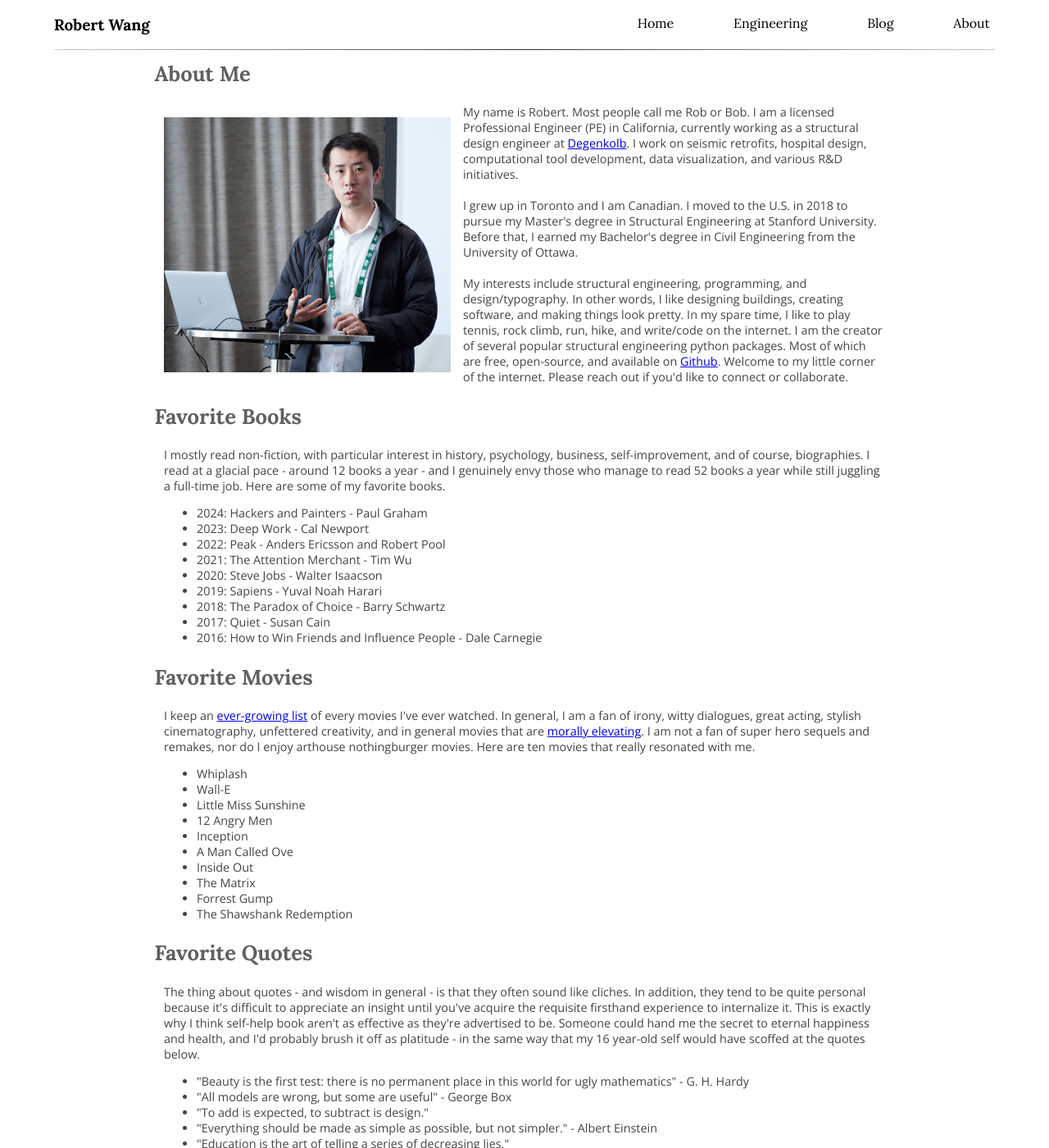
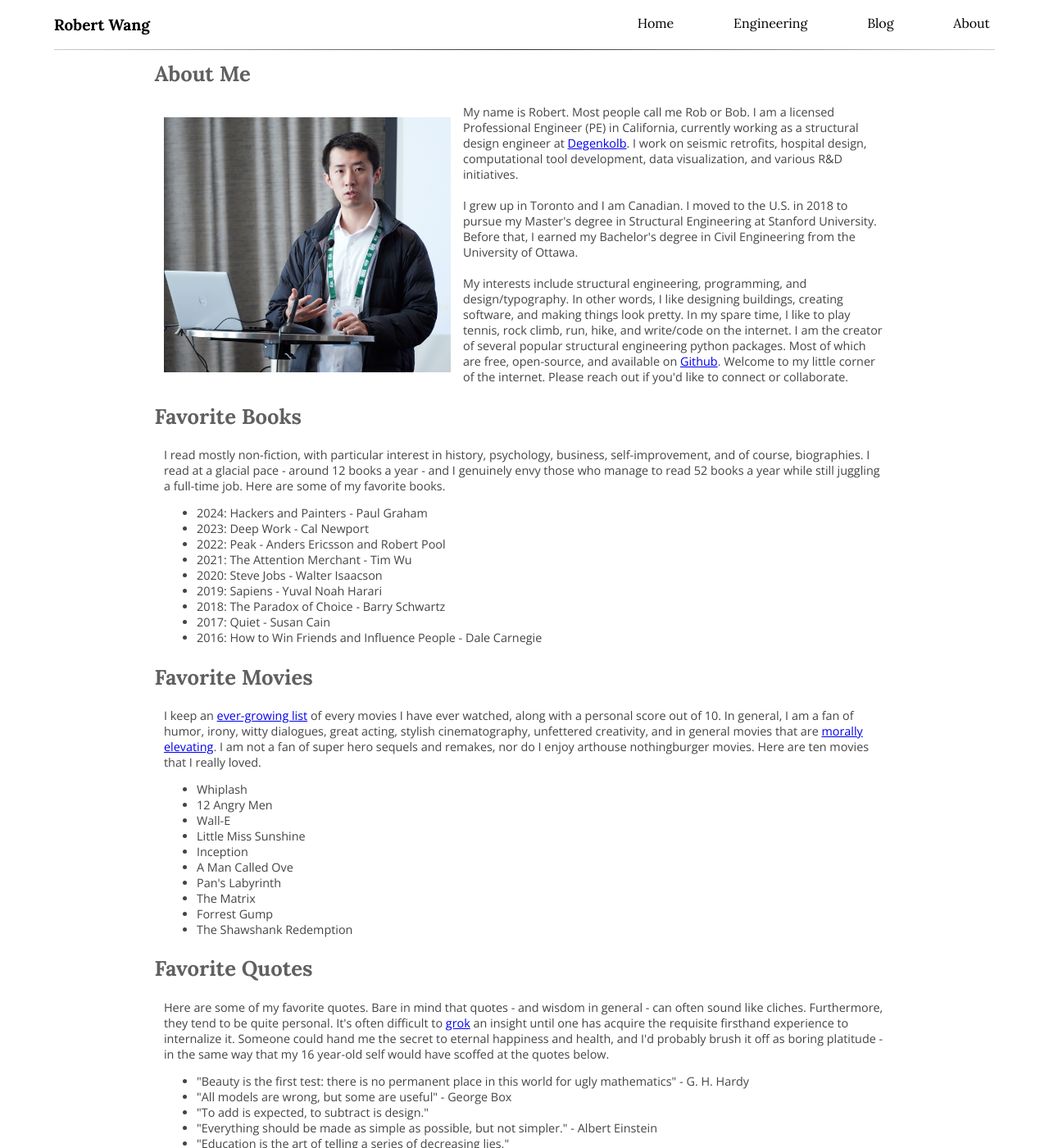
Before and after one commit to wcfrobert/wcfrobert.github.io, a Jekyll site: the page built from about.html, in a window 1280 px wide and 1400 px high. Shown: the whole window at 82% size. Built offline with Jekyll 4.4.1, drawn with Linux system fonts in a browser that asks for light colours.

Commit message:
tea article update + minor css refinements

```diff
--- a/about.html
+++ b/about.html
@@ -27,7 +27,7 @@
 
     <h1>Favorite Books</h1>
     <p>
-      I mostly read non-fiction, with particular interest in history, psychology, business, self-improvement, and of course, biographies. I read at a glacial pace - around 12 books a year - and I genuinely
+      I read mostly non-fiction, with particular interest in history, psychology, business, self-improvement, and of course, biographies. I read at a glacial pace - around 12 books a year - and I genuinely
       envy those who manage to read 52 books a year while still juggling a full-time job. Here are some of my favorite books.
     </p>
     <ul>
@@ -44,20 +44,20 @@
 
     <h1>Favorite Movies</h1>
     <p>
-      I keep an <a href="https://airtable.com/appILhm21eilQTsim/shro1eVbByPMzyoNE/tbl4Z3AVR3jiWfZ8z?viewControls=on">ever-growing list</a> of every movies I've ever watched.
-      In general, I am a fan of irony, witty dialogues, great acting, stylish cinematography, unfettered creativity, and in general movies that
+      I keep an <a href="https://airtable.com/appILhm21eilQTsim/shro1eVbByPMzyoNE/tbl4Z3AVR3jiWfZ8z?viewControls=on">ever-growing list</a> of every movies I have ever watched, along with a personal score out of 10.
+      In general, I am a fan of humor, irony, witty dialogues, great acting, stylish cinematography, unfettered creativity, and in general movies that
       are <a href="https://en.wikipedia.org/wiki/Elevation_(emotion)">morally elevating</a>.
-      I am not a fan of super hero sequels and remakes, nor do I enjoy arthouse nothingburger movies. Here are ten movies that really resonated with me.
+      I am not a fan of super hero sequels and remakes, nor do I enjoy arthouse nothingburger movies. Here are ten movies that I really loved.
     </p>
 
     <ul>
       <li>Whiplash</li>
+      <li>12 Angry Men</li>
       <li>Wall-E</li>
       <li>Little Miss Sunshine</li>
-      <li>12 Angry Men</li>
       <li>Inception</li>
       <li>A Man Called Ove</li>
-      <li>Inside Out</li>
+      <li>Pan's Labyrinth</li>
       <li>The Matrix</li>
       <li>Forrest Gump</li>
       <li>The Shawshank Redemption</li>
@@ -67,9 +67,9 @@
 
     <h1>Favorite Quotes</h1>
     <p>
-      The thing about quotes - and wisdom in general - is that they often sound like cliches. In addition, they tend to be quite personal because it's difficult to appreciate an
-      insight until you've acquire the requisite firsthand experience to internalize it. This is exactly why I think self-help book aren't as effective as they're advertised to be. Someone could hand me the
-      secret to eternal happiness and health, and I'd probably brush it off as platitude - in the same way that my 16 year-old self would have scoffed at the quotes below.
+      Here are some of my favorite quotes. Bare in mind that quotes - and wisdom in general - can often sound like cliches. Furthermore, they tend to be quite personal.
+      It's often difficult to <a href="https://en.wikipedia.org/wiki/Grok#In_computer_programmer_culture">grok</a> an insight until one has acquire the requisite firsthand experience to internalize it.
+      Someone could hand me the secret to eternal happiness and health, and I'd probably brush it off as boring platitude - in the same way that my 16 year-old self would have scoffed at the quotes below.
     </p>
     <ul>
       <li>"Beauty is the first test: there is no permanent place in this world for ugly mathematics" - G. H. Hardy</li>
```
Also changed, not shown: _posts/2024-12-07-tea-journal.md (+8 -8 lines), index.html (+4 -6 lines).
